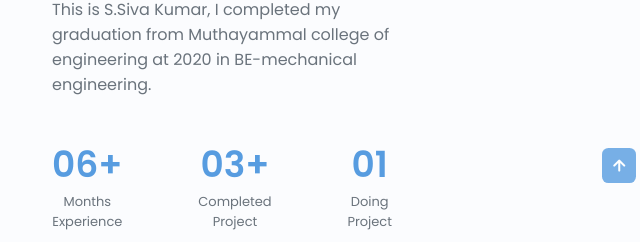
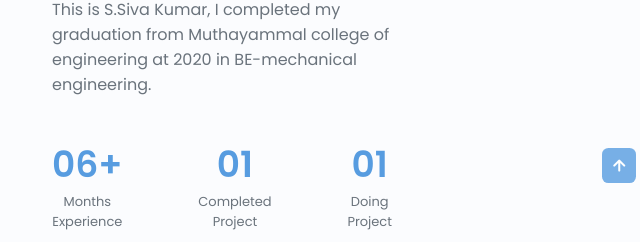
Before and after one commit to siva25041998/SivakumarPortfolio, a plain HTML site: page index.html in a window 1280 px wide. Shown: the part 777-1019 px from the top of the page, 628-1268 px from the left. Drawn offline with nearby package versions, Linux system fonts and the light colour scheme.

Commit message:
project update

```diff
--- a/index.html
+++ b/index.html
@@ -155,7 +155,7 @@
                         </div>
 
                         <div>
-                             <span class="about__info-title">03+</span>
+                             <span class="about__info-title">01</span>
                              <span class="about__info-name">Completed<br>Project</span>
                         </div>
 
```
